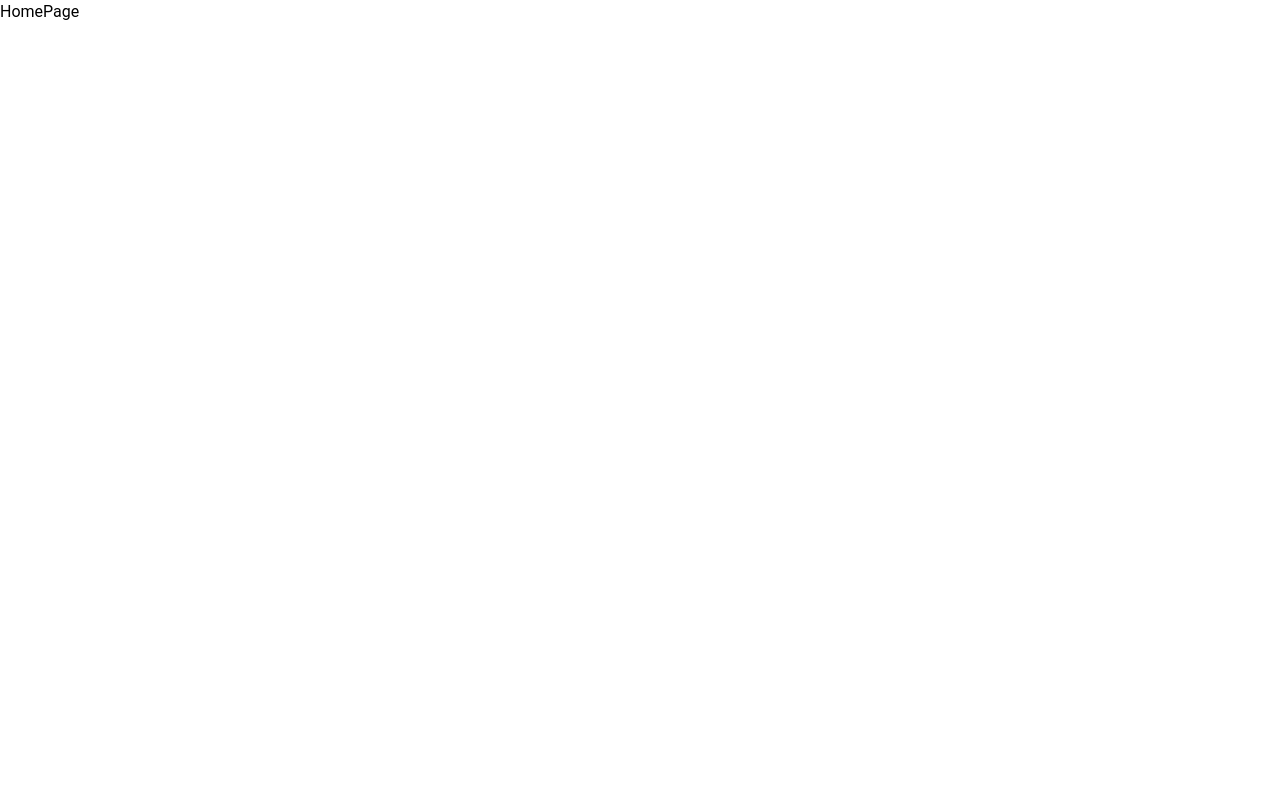
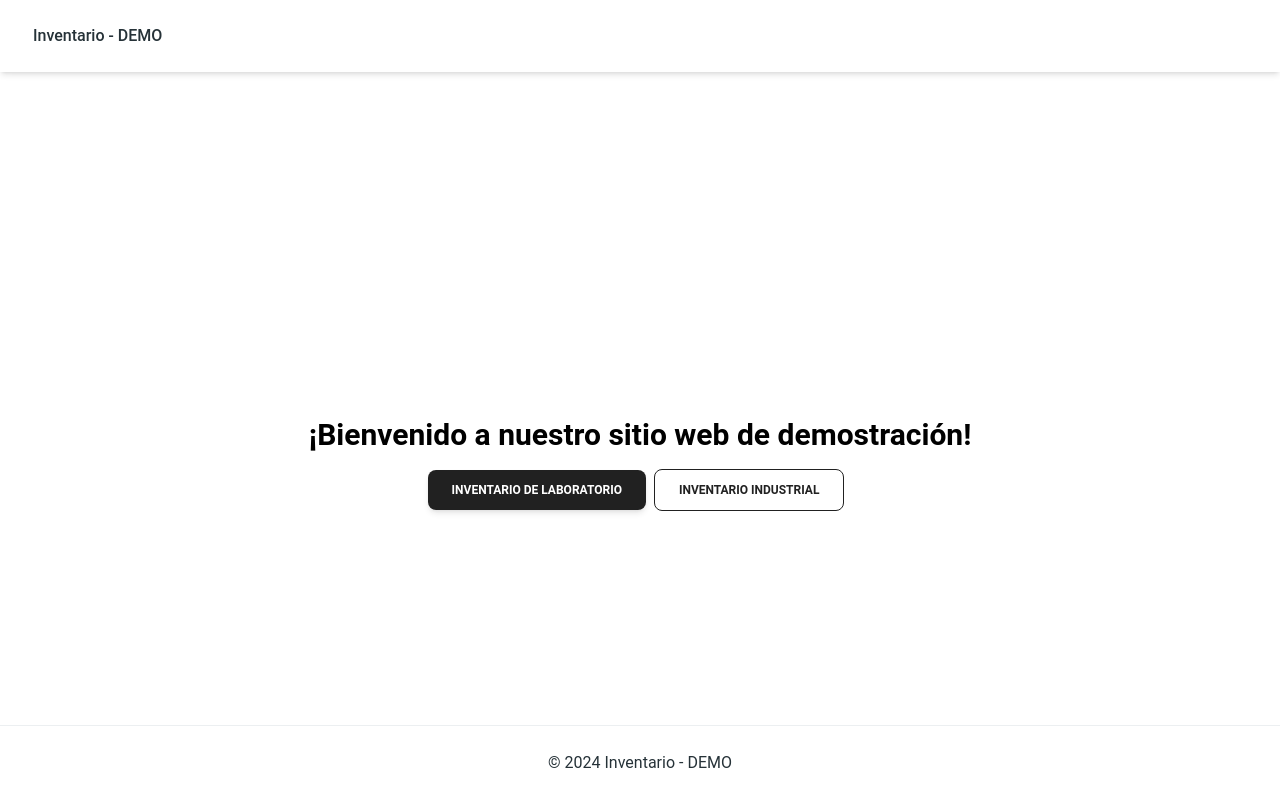
Before and after one commit to Alecfut07/pacific-frontend, a React (Vite) app: page / in a window 1280 px wide. Shown: the top 806 px of the page. Built offline with nearby package versions, Linux system fonts and the light colour scheme.

Commit message:
feature/Show HomePage with Navbar and Footer

```diff
--- /dev/null
+++ b/src/components/CustomFooter/CustomFooter.jsx
@@ -0,0 +1,13 @@
+import { Typography } from "@material-tailwind/react";
+
+function CustomFooter() {
+  return (
+    <footer className="fixed bottom-0 left-0 flex w-full items-center justify-center border-t border-blue-gray-50 bg-white py-6 text-center">
+      <Typography color="blue-gray" className="font-normal">
+        &copy; 2024 Inventario - DEMO
+      </Typography>
+    </footer>
+  );
+}
+
+export default CustomFooter;
--- /dev/null
+++ b/src/components/CustomFooter/index.jsx
@@ -0,0 +1,3 @@
+import CustomFooter from "./CustomFooter";
+
+export default CustomFooter;
--- /dev/null
+++ b/src/components/CustomNavbar/CustomNavbar.jsx
@@ -0,0 +1,19 @@
+import { Navbar, Typography } from "@material-tailwind/react";
+
+function CustomNavbar() {
+  return (
+    <Navbar className="sticky top-0 z-10 h-max max-w-full rounded-none px-4 py-2 lg:px-8 lg:py-4">
+      <div className="flex items-center justify-between text-blue-gray-900">
+        <Typography
+          as="a"
+          href="#"
+          className="mr-4 cursor-pointer py-1.5 font-medium"
+        >
+          Inventario - DEMO
+        </Typography>
+      </div>
+    </Navbar>
+  );
+}
+
+export default CustomNavbar;
--- /dev/null
+++ b/src/components/CustomNavbar/index.jsx
@@ -0,0 +1,3 @@
+import CustomNavbar from "./CustomNavbar";
+
+export default CustomNavbar;
--- a/src/main.jsx
+++ b/src/main.jsx
@@ -3,12 +3,16 @@ import ReactDOM from "react-dom/client";
 import { ThemeProvider } from "@material-tailwind/react";
 import { RouterProvider } from "react-router-dom";
 import { allRoutes as router } from "./routes";
+import CustomNavbar from "./components/CustomNavbar/CustomNavbar";
+import CustomFooter from "./components/CustomFooter/CustomFooter";
 import "./index.css";
 
 ReactDOM.createRoot(document.getElementById("root")).render(
   <React.StrictMode>
     <ThemeProvider>
+      <CustomNavbar />
       <RouterProvider router={router} />
+      <CustomFooter />
     </ThemeProvider>
   </React.StrictMode>,
 );
--- a/src/pages/Home/HomePage.jsx
+++ b/src/pages/Home/HomePage.jsx
@@ -1,5 +1,24 @@
+import { Typography } from "@material-tailwind/react";
+import { Button } from "@material-tailwind/react";
+
 function HomePage() {
-  return <div>HomePage</div>;
+  return (
+    <div className="flex h-screen items-center justify-center">
+      <div className="flex flex-col items-center justify-center p-8">
+        <Typography className="mb-4 text-3xl font-bold">
+          ¡Bienvenido a nuestro sitio web de demostración!
+        </Typography>
+        <div className="mb-4">
+          <Button variant="filled" className="mr-2">
+            Inventario de laboratorio
+          </Button>
+          <Button variant="outlined" className="mr-2">
+            Inventario industrial
+          </Button>
+        </div>
+      </div>
+    </div>
+  );
 }
 
 export default HomePage;
```
